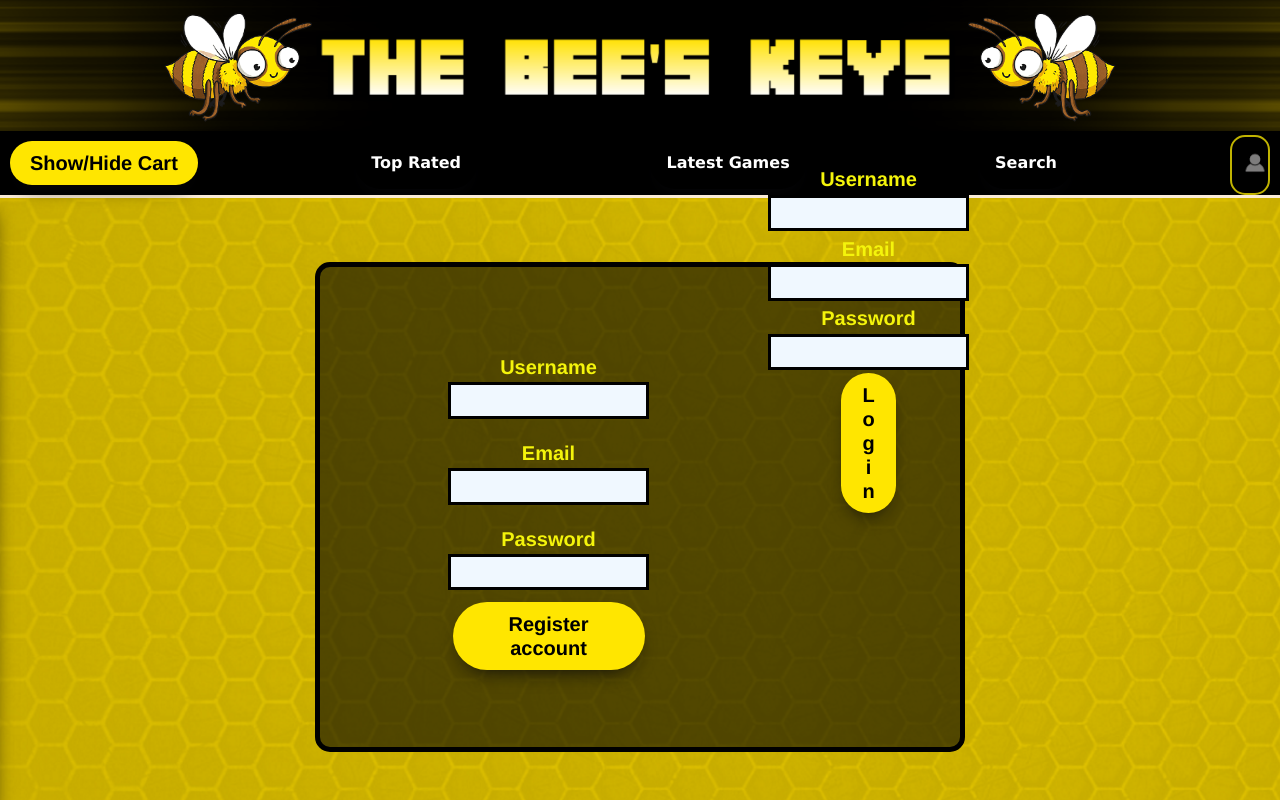
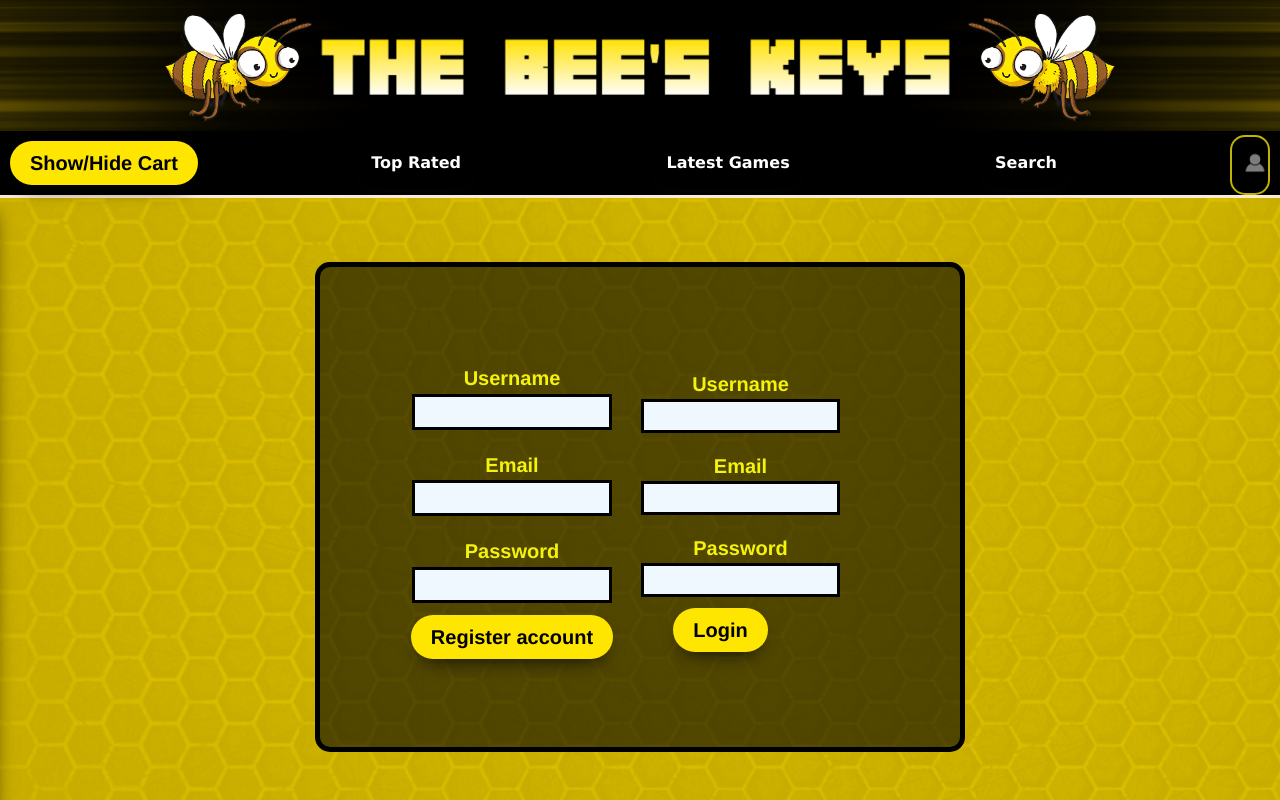
Before and after one commit to alexdean2112/CN-Project-Frontend, a React (Create React App) app: page / in a window 1280 px wide. Shown: the top 800 px of the page. Built offline with nearby package versions, Linux system fonts and the light colour scheme.

Commit message:
Added login detail checker and edited/added CSS styling

```diff
--- a/src/components/CheckoutPage.js
+++ b/src/components/CheckoutPage.js
@@ -9,7 +9,7 @@ const CheckoutPage = ({ setter, user, basket, atb }) => {
   const navigate = useNavigate();
   useEffect(() => {
     const getUser = async () => {
-      const response = await fetch(`http://localhost:5001/loginUser`, {
+      const response = await fetch(`${process.env.REACT_APP_REST_API}loginUser`, {
         method: "GET",
         headers: { "Content-Type": "application/json", Authorization: token },
       });
--- a/src/components/GamePage.js
+++ b/src/components/GamePage.js
@@ -9,7 +9,7 @@ const GamePage = ({ setter, user, atb, basket, passedGameData }) => {
   const navigate = useNavigate();
   useEffect(() => {
     const getUser = async () => {
-      const response = await fetch(`http://localhost:5001/loginUser`, {
+      const response = await fetch(`${process.env.REACT_APP_REST_API}loginUser`, {
         method: "GET",
         headers: { "Content-Type": "application/json", Authorization: token },
       });
--- a/src/components/HomePage.js
+++ b/src/components/HomePage.js
@@ -9,7 +9,7 @@ const HomePage = ({ setter, user, passedGameData, setPassedGameData }) => {
   const navigate = useNavigate();
   useEffect(() => {
     const getUser = async () => {
-      const response = await fetch(`http://localhost:5001/loginUser`, {
+      const response = await fetch(`${process.env.REACT_APP_REST_API}loginUser`, {
         method: "GET",
         headers: { "Content-Type": "application/json", Authorization: token },
       });
--- a/src/components/LoginPage.js
+++ b/src/components/LoginPage.js
@@ -1,16 +1,19 @@
 import Header from "./Header";
 import Footer from "./Footer";
-import { Register, Login } from "./Register";
+import { Register, Login, CorrectInfo } from "./Register";
+import { useState } from "react";
 import styled from "styled-components";
 
 const LoginPage = ({ setter, basket }) => {
+  const [message, setMessage] = useState();
   return (
     <div>
       <Header basket={basket} />
       <SuperContainer>
         <InputContainer>
           <Register setter={setter} />
-          <Login setter={setter} />
+          <CorrectInfo message={message} />
+          <Login setter={setter} setMessage={setMessage} />
         </InputContainer>
       </SuperContainer>
       <Footer />
@@ -32,7 +35,7 @@ const InputContainer = styled.div`
   display: flex;
   border: solid 5px black;
   background-color: rgb(0, 0, 0, 0.6);
-  align-item: center;
+  align-items: center;
   height: 60vh;
   width: 50vw;
   margin-bottom: 8vh;
--- a/src/components/ProfilePage.js
+++ b/src/components/ProfilePage.js
@@ -9,7 +9,7 @@ const ProfilePage = ({ setter, user, basket }) => {
   const navigate = useNavigate();
   useEffect(() => {
     const getUser = async () => {
-      const response = await fetch(`http://localhost:5001/loginUser`, {
+      const response = await fetch(`${process.env.REACT_APP_REST_API}loginUser`, {
         method: "GET",
         headers: { "Content-Type": "application/json", Authorization: token },
       });
--- a/src/components/Register.js
+++ b/src/components/Register.js
@@ -12,7 +12,7 @@ export const Register = ({ setter }) => {
 
   useEffect(() => {
     const getUser = async () => {
-      const response = await fetch(`http://localhost:5001/loginUser`, {
+      const response = await fetch(`${process.env.REACT_APP_REST_API}loginUser`, {
         method: "GET",
         headers: { "Content-Type": "application/json", Authorization: token },
       });
@@ -41,7 +41,8 @@ export const Register = ({ setter }) => {
   };
 
   return (
-    <form className="form" onSubmit={submitHandler}>
+    <div className="form1">
+      <form onSubmit={submitHandler}>
         <label>
           Username
           <input onChange={(e) => setUsername(e.target.value)} />
@@ -59,14 +60,14 @@ export const Register = ({ setter }) => {
 
         <button type="submit">Register account</button>
       </form>
+    </div>
   );
 };
 
-export const Login = ({ setter }) => {
+export const Login = ({ setter, setMessage }) => {
   const [username, setUsername] = useState();
   const [email, setEmail] = useState();
   const [password, setPassword] = useState();
-  const [message, setMessage] = useState();
   const navigate = useNavigate();
 
   const submitHandler = async (event) => {
@@ -80,8 +81,8 @@ export const Login = ({ setter }) => {
   };
 
   return (
-    <div>
-      <form className="form" onSubmit={submitHandler}>
+    <div className="form2">
+      <form onSubmit={submitHandler}>
 
         <label>
           Username
@@ -98,13 +99,17 @@ export const Login = ({ setter }) => {
           <input onChange={(event) => setPassword(event.target.value)} />
         </label>
 
-        <button type="submit">Login</button>
+        <button id="relative-button" type="submit">Login</button>
 
       </form>
-
-      <div>
-        {message && <p>{message}</p>}
-      </div>
     </div>
   );
 };
+
+export const CorrectInfo = ({ message }) => {
+  return (
+      <div className="message-p">
+        {message && <p id="login-message">{message}</p>}
+      </div>
+  )
+}
--- a/src/components/SearchPage.js
+++ b/src/components/SearchPage.js
@@ -9,7 +9,7 @@ const SearchPage = ({ setter, user, basket }) => {
   const navigate = useNavigate();
   useEffect(() => {
     const getUser = async () => {
-      const response = await fetch(`http://localhost:5001/loginUser`, {
+      const response = await fetch(`${process.env.REACT_APP_REST_API}loginUser`, {
         method: "GET",
         headers: { "Content-Type": "application/json", Authorization: token },
       });
--- a/src/componentstyles/Register.css
+++ b/src/componentstyles/Register.css
@@ -16,13 +16,15 @@ input {
   border: solid 3px black;
 }
 
-.form {
+.form1 {
   display: flex;
+  z-index: 99999;
   justify-content: center;
+  position: absolute;
   margin: auto;
-  flex-direction: column;
+  flex-direction: row;
   align-items: center;
-  height: 30%;
+  height: 60%;
   width: 30%;
   /* border: solid 1px black; */
   color: rgb(244, 244, 11);
@@ -30,3 +32,39 @@ input {
   /* background-color: rgb(0, 0, 0, 0.6); */
   /* border: solid 1px white; */
 }
+
+.form2 {
+  display: flex;
+  justify-content: flex-end;
+  position: absolute;
+  margin: auto;
+  flex-direction: row;
+  align-items: center;
+  height: 60%;
+  width: 40%;
+  /* border: solid 1px black; */
+  color: rgb(244, 244, 11);
+  font-size: 20px;
+  /* background-color: rgb(0, 0, 0, 0.6); */
+  /* border: solid 1px white; */
+}
+
+.message-p {
+  display: flex;
+  flex-direction: column;
+  margin: auto;
+  justify-content: flex-end;
+  height: 40vh;
+  padding-left: 1.5vw;
+}
+
+#relative-button {
+  position: relative; left: 1.9vw;
+}
+
+#login-message {
+  font-family: 'Franklin Gothic Medium', 'Arial Narrow', Arial, sans-serif;
+  font-weight: 800;
+  font-size: 25px;
+  color: rgb(244, 244, 11);
+}
--- a/src/utils/gameUtils.js
+++ b/src/utils/gameUtils.js
@@ -6,7 +6,7 @@ export const pullGames = async (
   cover
 ) => {
   try {
-    const response = await fetch(`http://localhost:5001/getGames`, {
+    const response = await fetch(`${process.env.REACT_APP_REST_API}getGames`, {
       method: "POST",
       headers: {
         "Content-Type": "application/json",
@@ -21,7 +21,7 @@ export const pullGames = async (
 
 export const pullPlatform = async (platform) => {
     try {
-        const response = await fetch(`http://localhost:5001/getPlatform`, {
+        const response = await fetch(`${process.env.REACT_APP_REST_API}getPlatform`, {
 
             method: "POST",
             headers: {
@@ -38,7 +38,7 @@ export const pullPlatform = async (platform) => {
 
 export const pullTopRated = async (gametitle, releasedate, summary, agerating, cover) => {
     try {
-        const response = await fetch(`http://localhost:5001/getTopRated`, {
+        const response = await fetch(`${process.env.REACT_APP_REST_API}getTopRated`, {
             method: "POST",
             headers: {
                         "Content-Type": "application/json",
@@ -53,7 +53,7 @@ export const pullTopRated = async (gametitle, releasedate, summary, agerating, c
 
 export const pullLatest = async (gametitle, releasedate, summary, agerating, cover) => {
     try {
-        const response = await fetch(`http://localhost:5001/getLatest`, {
+        const response = await fetch(`${process.env.REACT_APP_REST_API}getLatest`, {
             method: "POST",
             headers: {
                         "Content-Type": "application/json",
--- a/src/utils/orderUtils.js
+++ b/src/utils/orderUtils.js
@@ -1,6 +1,6 @@
 export const createOrder = async (itemName, itemPrice, user) => {
     try {
-        const response = await fetch(`http://localhost:5001/createOrder`, {
+        const response = await fetch(`${process.env.REACT_APP_REST_API}createOrder`, {
             method: "POST",
             headers: {"Content-Type": "application/json"},
             body: JSON.stringify({
@@ -18,7 +18,7 @@ export const createOrder = async (itemName, itemPrice, user) => {
 
 export const readOrders = async (user) => {
     try {
-        const response = await fetch(`http://localhost:5001/readOrders`, {
+        const response = await fetch(`${process.env.REACT_APP_REST_API}readOrders`, {
             method: "POST",
             headers: {"Content-Type": "application/json"},
             body: JSON.stringify({
@@ -34,7 +34,7 @@ export const readOrders = async (user) => {
 
 export const updateOrder = async (username, password) => {
     try {
-        const response = await fetch(`http://localhost:5001/updateOrder`, {
+        const response = await fetch(`${process.env.REACT_APP_REST_API}updateOrder`, {
             method: "PUT",
     headers: {"Content-Type": "application/json"},
             body: JSON.stringify(
@@ -56,7 +56,7 @@ export const updateOrder = async (username, password) => {
 
 export const deleteOrder = async (orderId) => {
     try {
-        const response = await fetch(`http://localhost:5001/deleteOrder`, {
+        const response = await fetch(`${process.env.REACT_APP_REST_API}deleteOrder`, {
             method: "DELETE",
             headers: {"Content-Type": "application/json"},
             body: JSON.stringify({
--- a/src/utils/userUtils.js
+++ b/src/utils/userUtils.js
@@ -2,7 +2,7 @@ import { writeCookie, getCookie } from "../common";
 
 export const createUser = async (username, email, password, setter) => {
   try {
-    const response = await fetch(`http://localhost:5001/createUser`, {
+    const response = await fetch(`${process.env.REACT_APP_REST_API}createUser`, {
       method: "POST",
       headers: { "Content-Type": "application/json" },
       body: JSON.stringify({
@@ -22,7 +22,7 @@ export const createUser = async (username, email, password, setter) => {
 
 export const readUsers = async (token) => {
   try {
-    const response = await fetch(`http://localhost:5001/readUsers`, {
+    const response = await fetch(`${process.env.REACT_APP_REST_API}readUsers`, {
       method: "GET",
       headers: {
         "Content-Type": "application/json",
@@ -41,7 +41,7 @@ export const readUsers = async (token) => {
 export const findUser = async (token) => {
   try {
     const token = getCookie("jwt_token");
-    const response = await fetch(`http://localhost:5001/loginUser`, {
+    const response = await fetch(`${process.env.REACT_APP_REST_API}loginUser`, {
       method: "GET",
       headers: {
         "Content-Type": "application/json",
@@ -57,7 +57,7 @@ export const findUser = async (token) => {
 
 export const updateUser = async (user, key, value, token) => {
   try {
-    const response = await fetch(`http://localhost:5001/updateUser`, {
+    const response = await fetch(`${process.env.REACT_APP_REST_API}updateUser`, {
       method: "PUT",
       headers: {
         "Content-Type": "application/json",
@@ -81,7 +81,7 @@ export const updateUser = async (user, key, value, token) => {
 
 export const deleteUser = async (user, token) => {
   try {
-    const response = await fetch(`http://localhost:5001/deleteUser`, {
+    const response = await fetch(`${process.env.REACT_APP_REST_API}deleteUser`, {
       method: "DELETE",
       headers: {
         "Content-Type": "application/json",
@@ -101,7 +101,7 @@ export const deleteUser = async (user, token) => {
 export const loginUser = async (username, email, password, setter, token) => {
   try {
     const token = getCookie("jwt_token");
-    const response = await fetch(`http://localhost:5001/loginUser`, {
+    const response = await fetch(`${process.env.REACT_APP_REST_API}loginUser`, {
       method: "POST",
       headers: {
         "Content-Type": "application/json",
```
Lines whose indentation alone changed are shown as unchanged.
